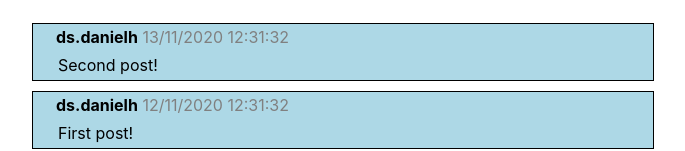
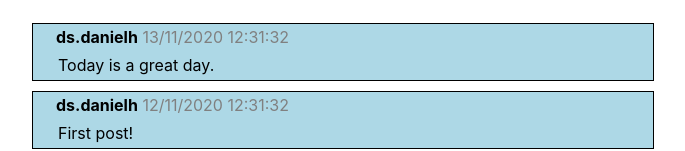
Before and after one commit to dan-holmes/AcebookFrontend, a React (Create React App) app: page / in a window 1280 px wide. Shown: the part 155-306 px from the top of the page, without its empty margins (297-982 px from the left). Built offline with nearby package versions, Linux system fonts and the light colour scheme.

Commit message:
Update post 2 message.

```diff
--- a/src/App.js
+++ b/src/App.js
@@ -13,7 +13,7 @@ let post1 = {
 
 let post2 = {
   id: 2,
-  message: 'Second post!',
+  message: 'Today is a great day.',
   username: 'ds.danielh',
   created_at: '13/11/2020 12:31:32'
 }
```
